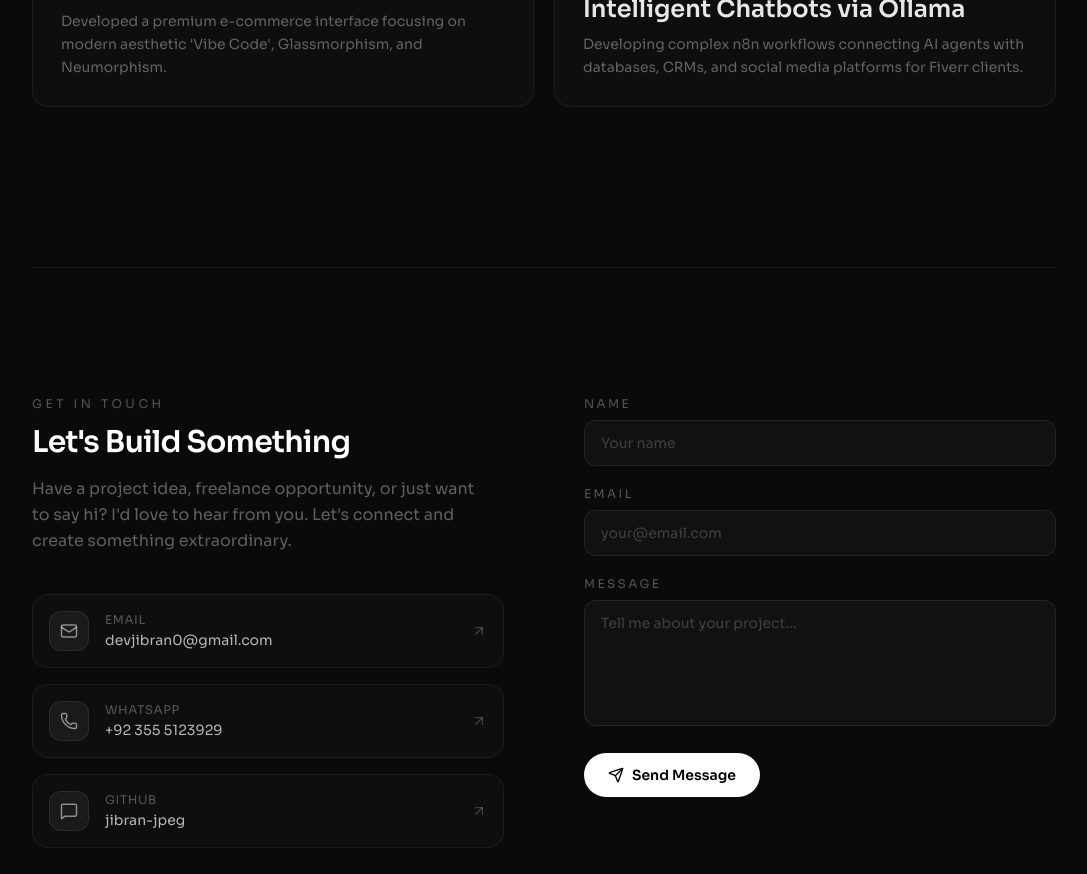
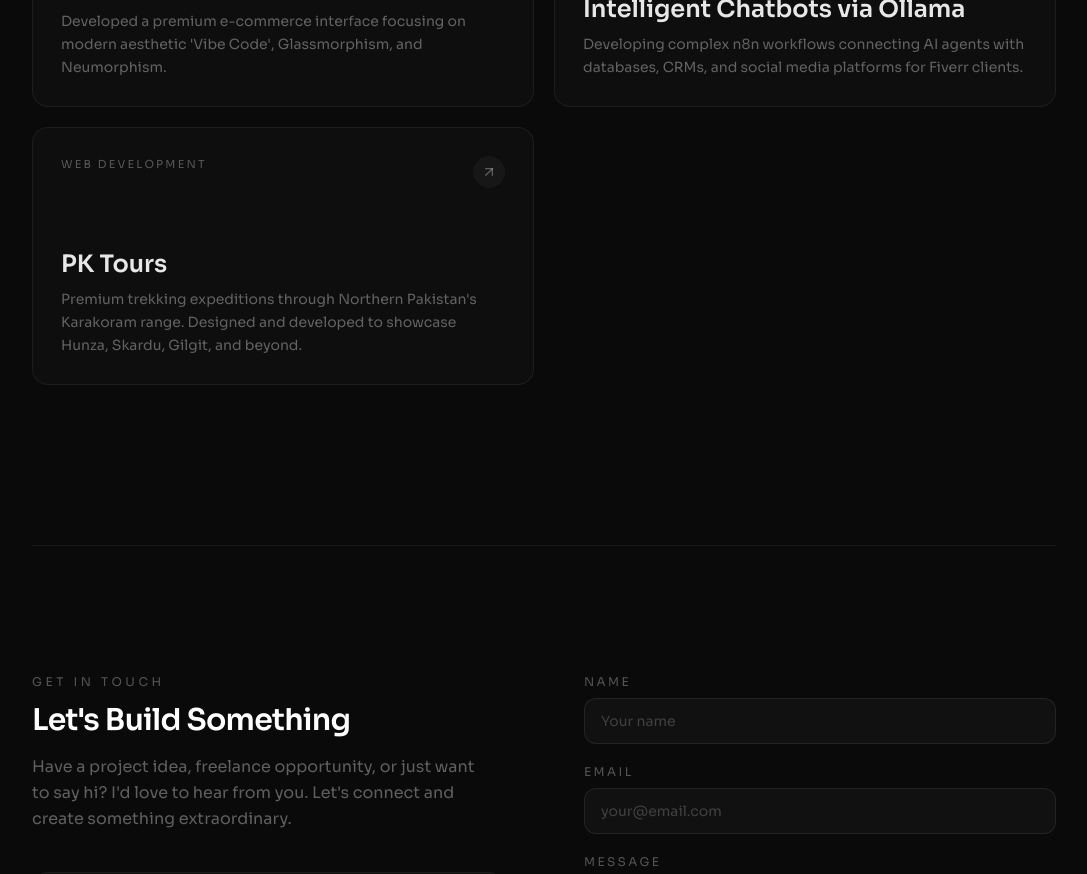
Before and after one commit to jibran-jpeg/portfolio, a Next.js app: page / in a window 1280 px wide. Shown: the part 8200-9074 px from the top of the page, without its empty margins (96-1183 px from the left). Built offline with nearby package versions, Linux system fonts and the light colour scheme.

Commit message:
feat: Add PK Tours to portfolio projects

```diff
--- a/src/components/Projects.tsx
+++ b/src/components/Projects.tsx
@@ -31,6 +31,13 @@ const PROJECTS = [
         category: "Agentic AI",
         description: "Developing complex n8n workflows connecting AI agents with databases, CRMs, and social media platforms for Fiverr clients.",
         link: "https://github.com/jibran-jpeg",
+    },
+    {
+        id: 5,
+        title: "PK Tours",
+        category: "Web Development",
+        description: "Premium trekking expeditions through Northern Pakistan's Karakoram range. Designed and developed to showcase Hunza, Skardu, Gilgit, and beyond.",
+        link: "https://jibran-jpeg.github.io/pk-tours/",
     },
 ];
 
```
